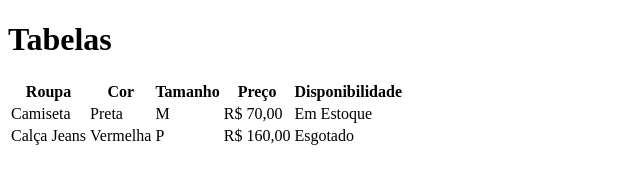
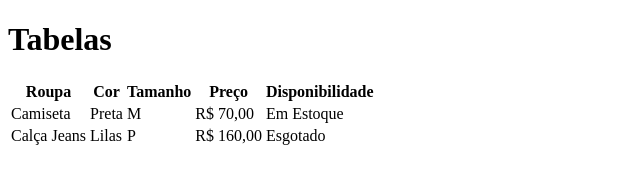
Before and after one commit to PatrickSena/aula-tabela9, a plain HTML site: page index.html in a window 1280 px wide. Shown: the whole page, without its empty margins (0-640 px from the left). Drawn offline with Linux system fonts and the light colour scheme.

Commit message:
mudando de Vermelho para lilas na coluna cor

```diff
--- a/index.html
+++ b/index.html
@@ -26,7 +26,7 @@
         </tr>
         <tr>
             <td>Calça Jeans</td>
-            <td>Vermelha</td>
+            <td>Lilas</td>
             <td>P</td>
             <td>R$ 160,00</td>
             <td>Esgotado</td>
```
